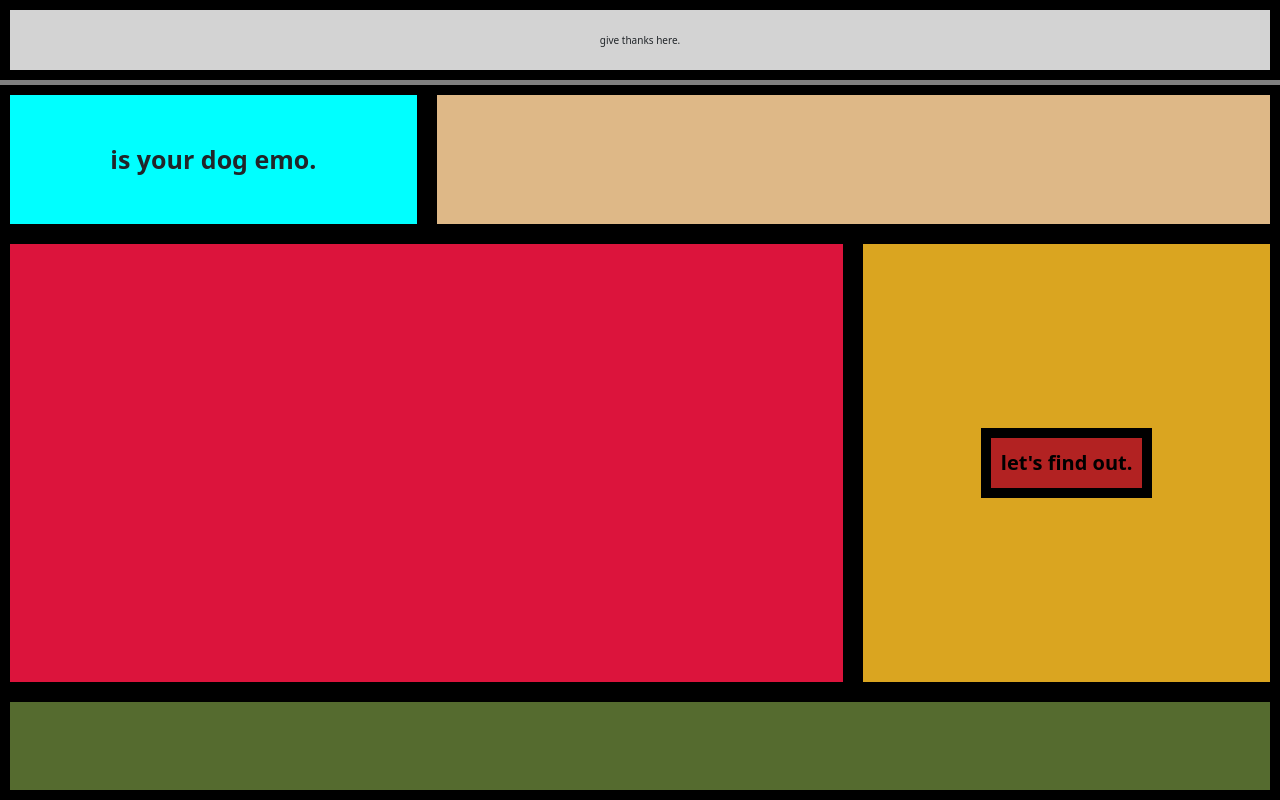
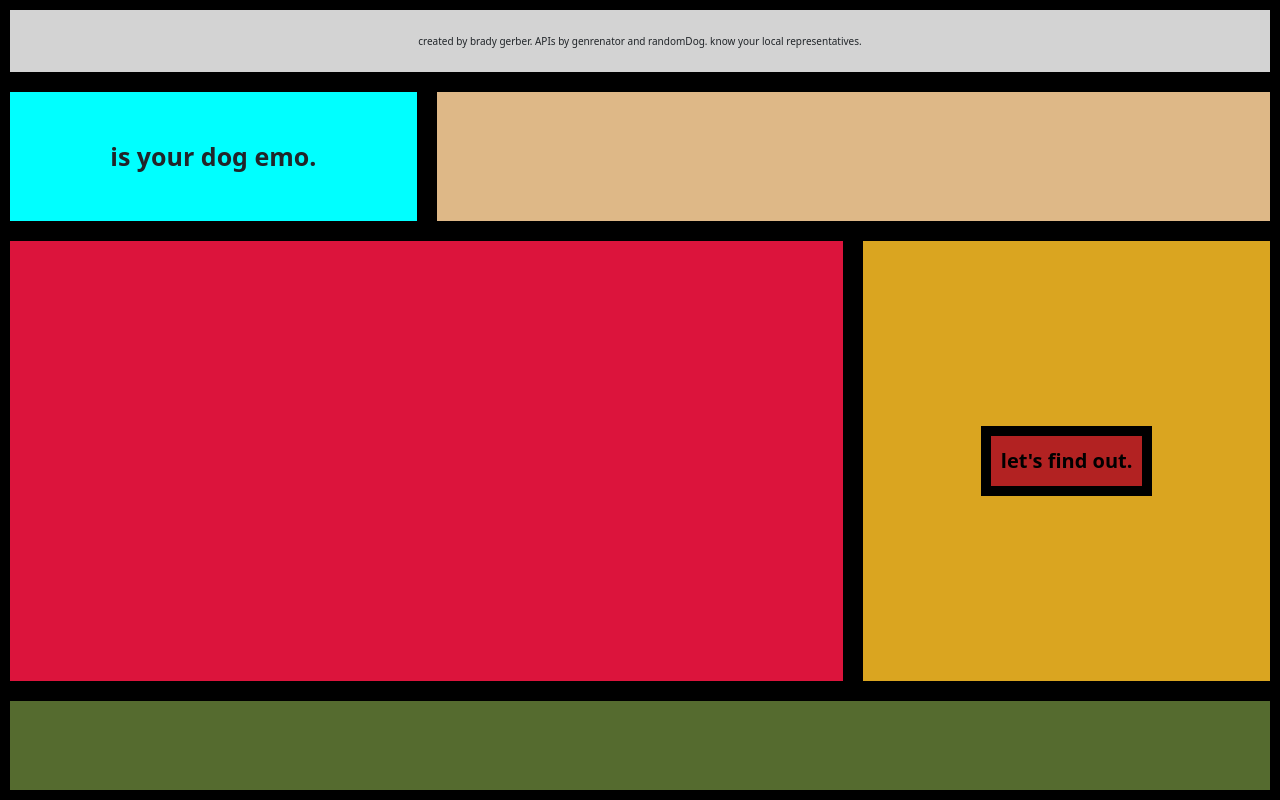
Before and after one commit to bg-write/is-your-dog-emo, a plain HTML site: page index.html in a window 1280 px wide. Drawn offline with nearby package versions, Linux system fonts and the light colour scheme.

Commit message:
update creditText copy

```diff
--- a/css/style.css
+++ b/css/style.css
@@ -64,6 +64,7 @@ body {
 #creditText { /* h6 where I cite my sources */
    background-color: lightgray;
    border: 10px solid black;
+   margin-bottom: 0px;
    grid-area: one;
 }
 
--- a/index.html
+++ b/index.html
@@ -15,7 +15,7 @@
     <link rel="stylesheet" href="css/style.css">
 </head>
 <body>
-    <h6 id=creditText class="flex-container">give thanks here.</h6>
+    <h6 id=creditText class="flex-container">created by brady gerber. APIs by genrenator and randomDog. know your local representatives.</h6>
     <h1 id="headlineText" class="flex-container">is your dog emo.</h1>
     <h2 id="messageText" class="flex-container"></h2>
     <div id="randomDogAPIImage" class="flex-container">
--- a/js/app.js
+++ b/js/app.js
@@ -92,7 +92,7 @@ activateBtn.addEventListener('click', ()=> {
         // the above works fine, don't change it for now!!!
         let newGenreString = JSON.stringify(genre); // turns genre name into a string, don't change
         let newGenreStringUpperCase = newGenreString.toUpperCase(); // uppercase the string, don't change!
-        if (newGenreStringUpperCase.includes(' EMO')) {
+        if (newGenreStringUpperCase.includes('EMO')) {
             console.log('yes.');
             let newMessageEmo = document.getElementById('messageText');
             newMessageEmo.innerHTML = `(yes.)`;
```
